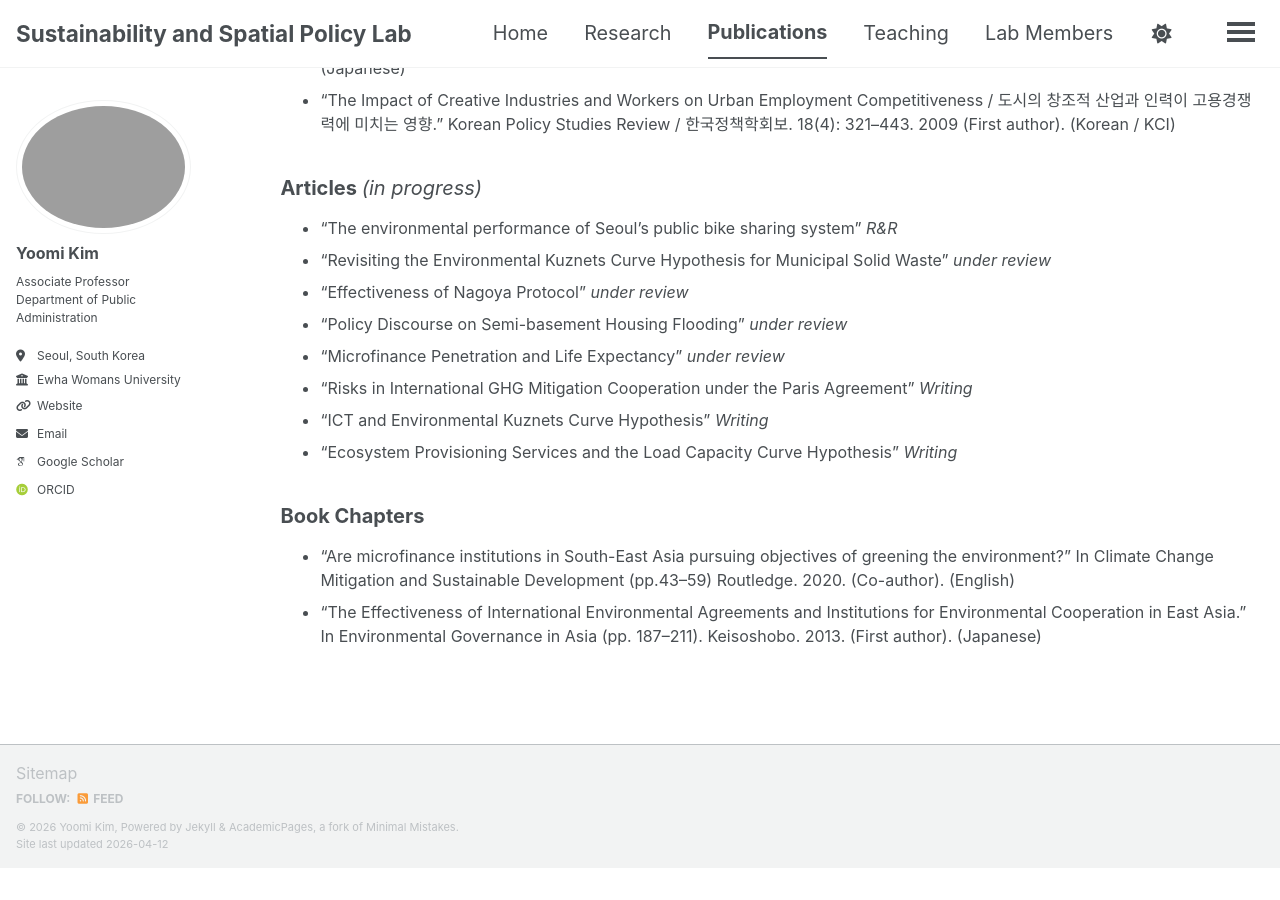
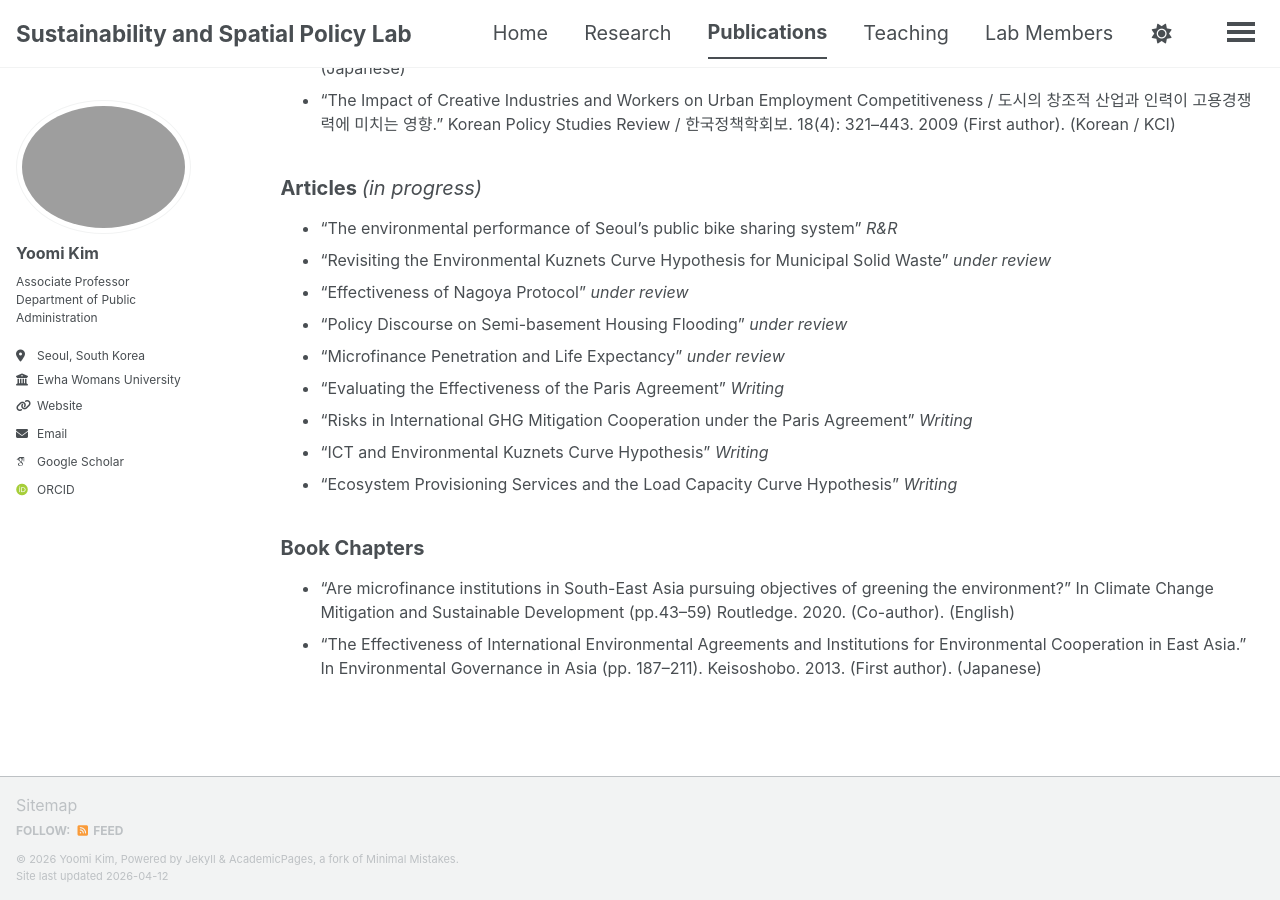
Before and after one commit to ymkim-ssplab/ymkim-ssplab.github.io, a Jekyll site: the page built from _pages/publications.md, in a window 1280 px wide and 900 px high, scrolled down 2221 px. Built offline with Jekyll 4.4.1, drawn with Linux system fonts in a browser that asks for light colours; some web fonts are replaced; a script bundle is joined from its source files by our own code; library files that are not in the unit come from our copies; before the commit the page ends 3089 px from its top, so only the background shows below that.

Commit message:
Update publications.md

```diff
--- a/_pages/publications.md
+++ b/_pages/publications.md
@@ -46,6 +46,7 @@ author_profile: true
 - "Effectiveness of Nagoya Protocol" *under review*
 - "Policy Discourse on Semi-basement Housing Flooding" *under review*
 - “Microfinance Penetration and Life Expectancy” *under review*
+- "Evaluating the Effectiveness of the Paris Agreement" *Writing*
 - "Risks in International GHG Mitigation Cooperation under the Paris Agreement" *Writing*
 - "ICT and Environmental Kuznets Curve Hypothesis" *Writing*
 - "Ecosystem Provisioning Services and the Load Capacity Curve Hypothesis" *Writing*
```
